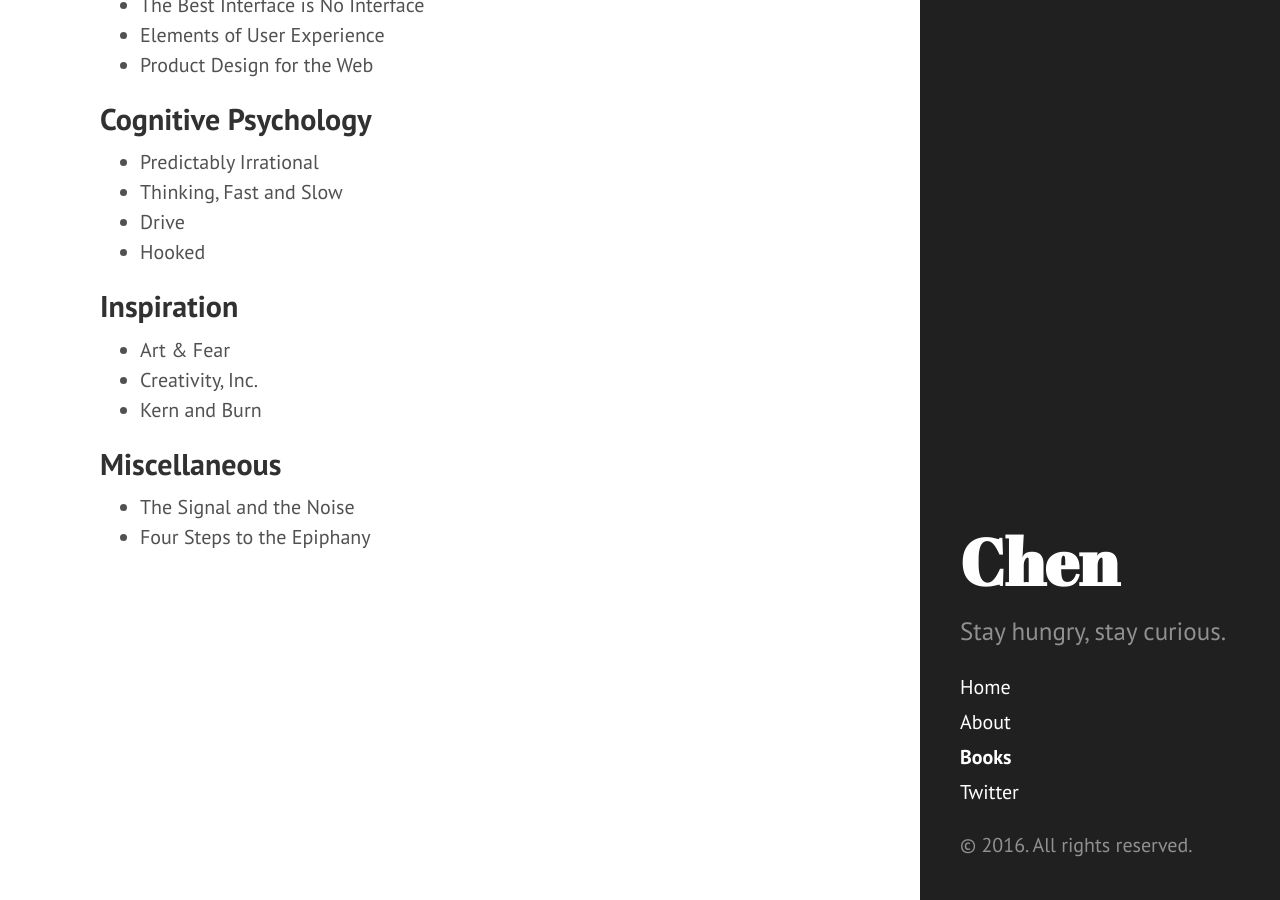
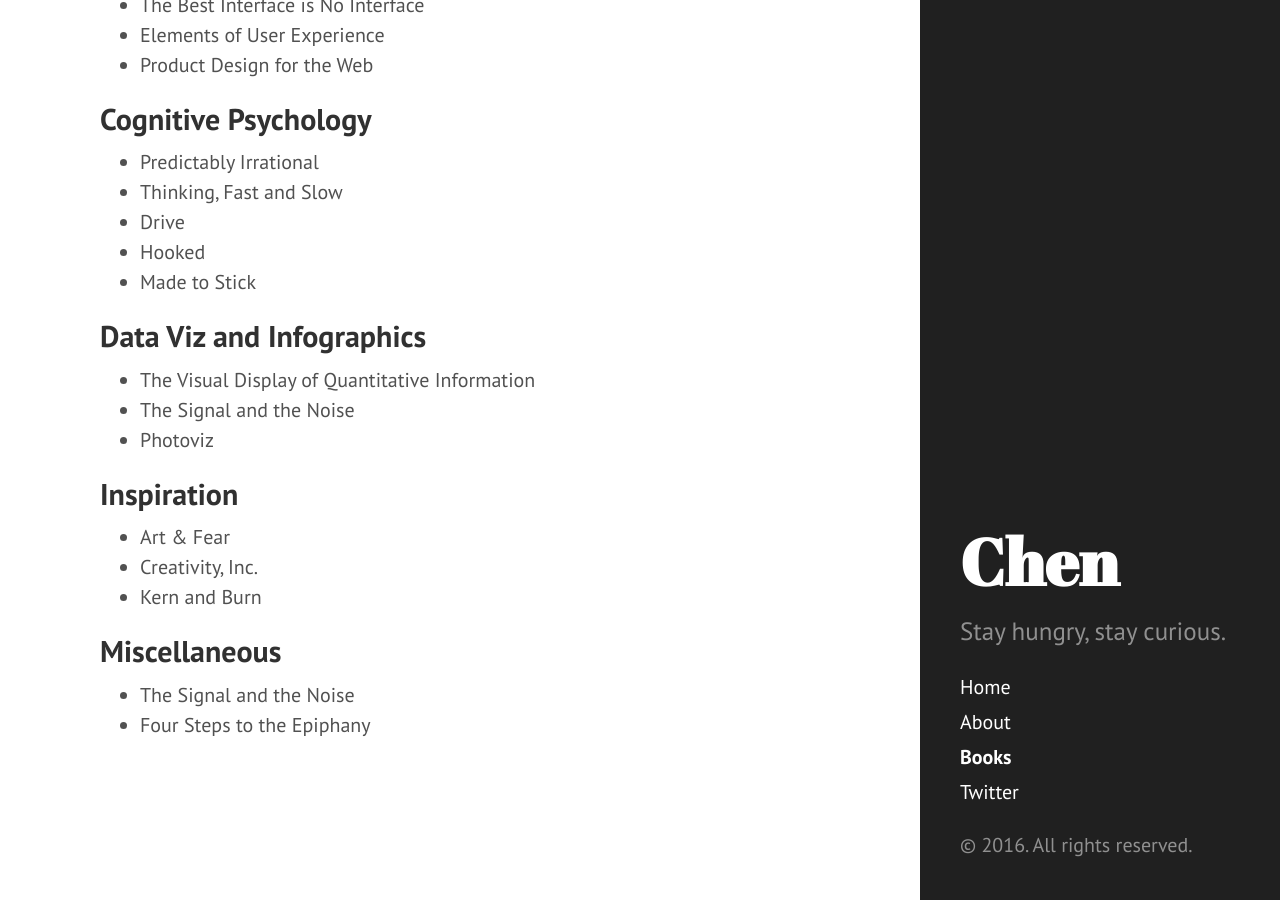
Before and after one commit to wikichen/chen, a Jekyll site: the page built from books.markdown, in a window 1280 px wide and 900 px high, scrolled down 583 px. Built offline with Jekyll 4.4.1, drawn with Linux system fonts in a browser that asks for light colours.

Commit message:
Updated Books

```diff
--- a/books.markdown
+++ b/books.markdown
@@ -31,6 +31,13 @@
 * Thinking, Fast and Slow
 * Drive
 * Hooked
+* Made to Stick
+
+## Data Viz and Infographics
+
+* The Visual Display of Quantitative Information
+* The Signal and the Noise
+* Photoviz
 
 ## Inspiration
 
```
